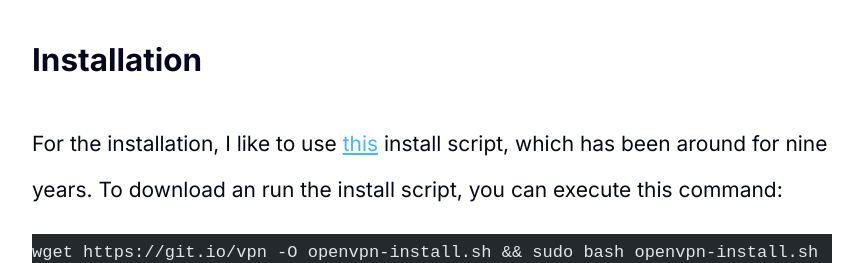
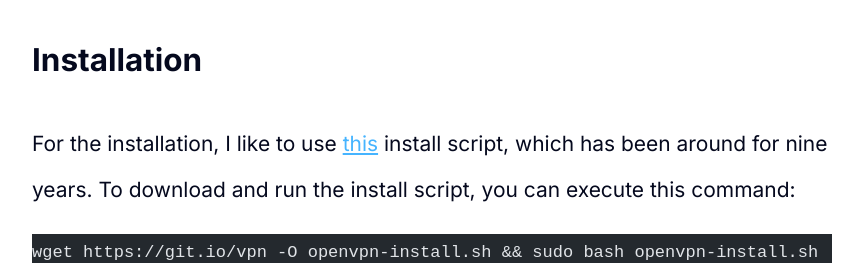
Before and after one commit to silvio2402/silviobraendle.ch, an Astro site: page /post/setting-up-an-openvpn-server-on-ubuntu in a window 1280 px wide. Shown: the part 2420-2683 px from the top of the page, without its empty margins (208-1071 px from the left). Built offline with nearby package versions, Linux system fonts and the light colour scheme; Astro itself is replaced by a stand-in of ours; code samples lack their colours.

Commit message:
Fix typo

````diff
--- a/src/pages/post/setting-up-an-openvpn-server-on-ubuntu.md
+++ b/src/pages/post/setting-up-an-openvpn-server-on-ubuntu.md
@@ -25,7 +25,7 @@
 
 ## Installation
 
-For the installation, I like to use [this](https://github.com/Nyr/openvpn-install) install script, which has been around for nine years. To download an run the install script, you can execute this command:
+For the installation, I like to use [this](https://github.com/Nyr/openvpn-install) install script, which has been around for nine years. To download and run the install script, you can execute this command:
 
 ```bash
 wget https://git.io/vpn -O openvpn-install.sh && sudo bash openvpn-install.sh
````
